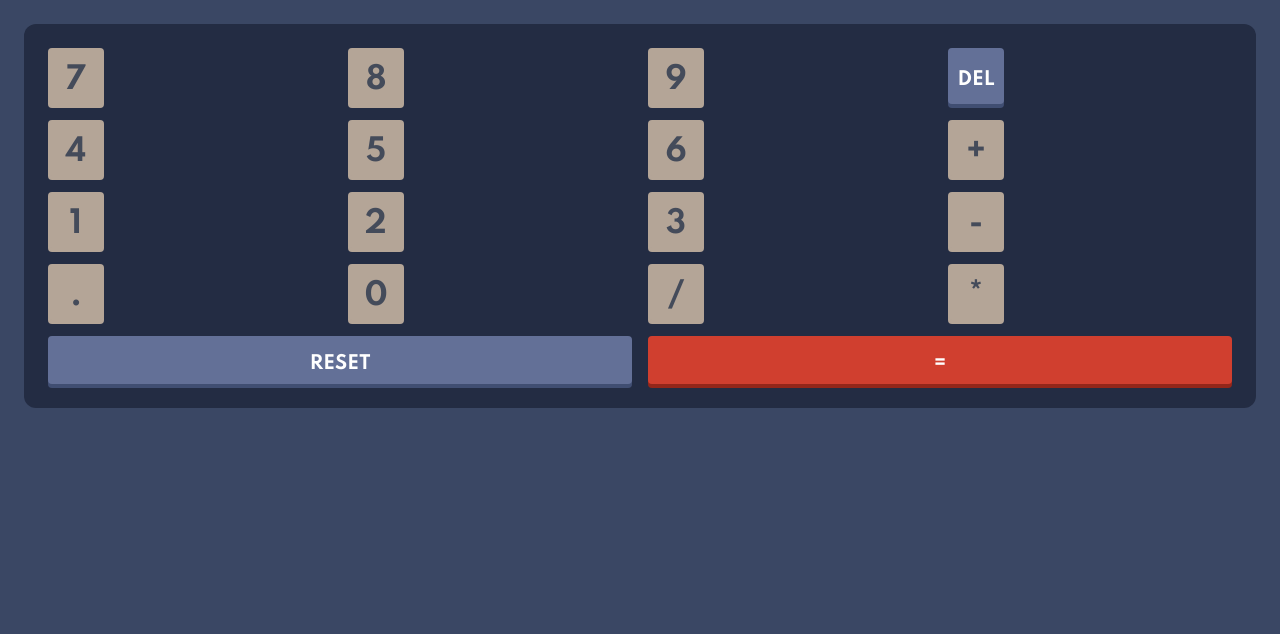
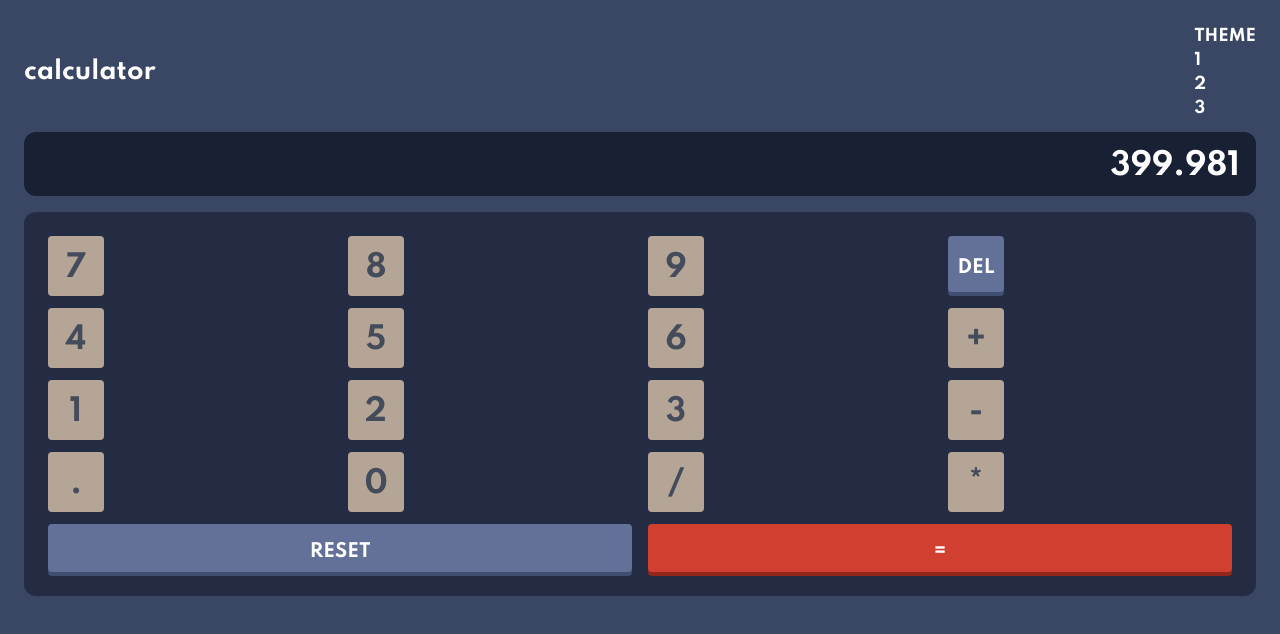
Before and after one commit to aaron-might/Calculator-App, a website built with Vite: page index.html in a window 1280 px wide. Built offline with nearby package versions, Linux system fonts and the light colour scheme.

Commit message:
create title and screen

```diff
--- a/index.html
+++ b/index.html
@@ -13,8 +13,27 @@
     <title>Calculator - Frontend Mentor - Challenge</title>
 </head>
 <body class="bg-skin-base m-6 font-Spartan">
+    <!-- title -->
+    <div class= "text-skin-key-accent-1 flex justify-between items-center pb-3">
+    <h1 class="text-2xl"> calculator</h1>
+    <div>
+        <div class="uppercase">theme</div>
+        <div>
+            <div>
+                <div>1</div>
+                <div>2</div>
+                <div>3</div>
+            </div>
+            <div>
+
+            </div>
+        </div>
+    </div>
+    </div>
+    <!-- SCREEN -->
+    <div class="bg-skin-screen rounded-xl text-3xl text-skin-key-accent-1 p-4 pb-3 text-right">399.981</div>
     <!-- KEYPAD -->
-    <div class="bg-skin-keypad rounded-xl grid grid-cols-4 gap-4 p-6">
+    <div class="bg-skin-keypad rounded-xl grid grid-cols-4 gap-4 p-6 mt-4">
        <div class="btn btn-base">7</div>
        <div class="btn btn-base">8</div>
        <div class="btn btn-base">9</div>
```
